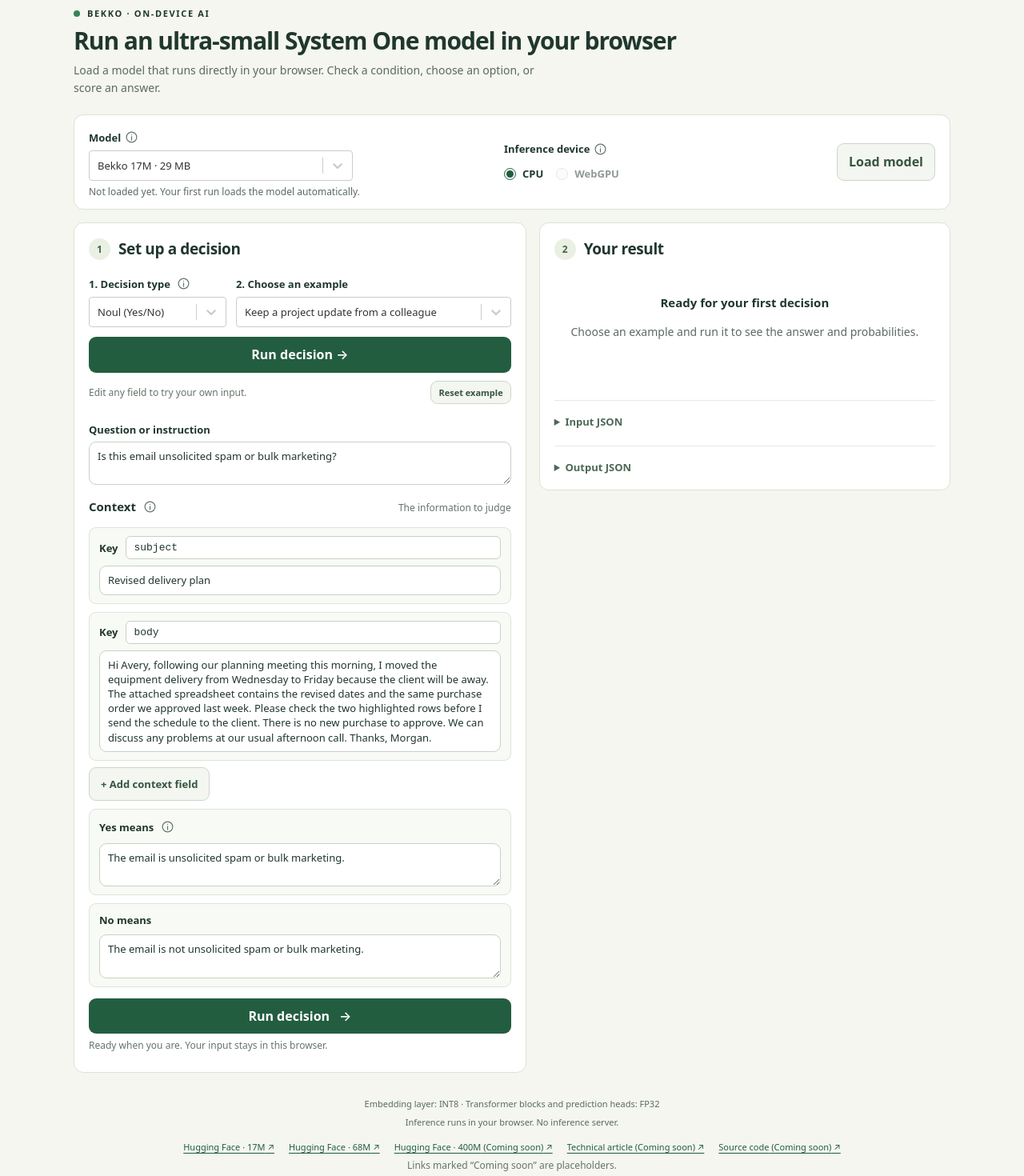
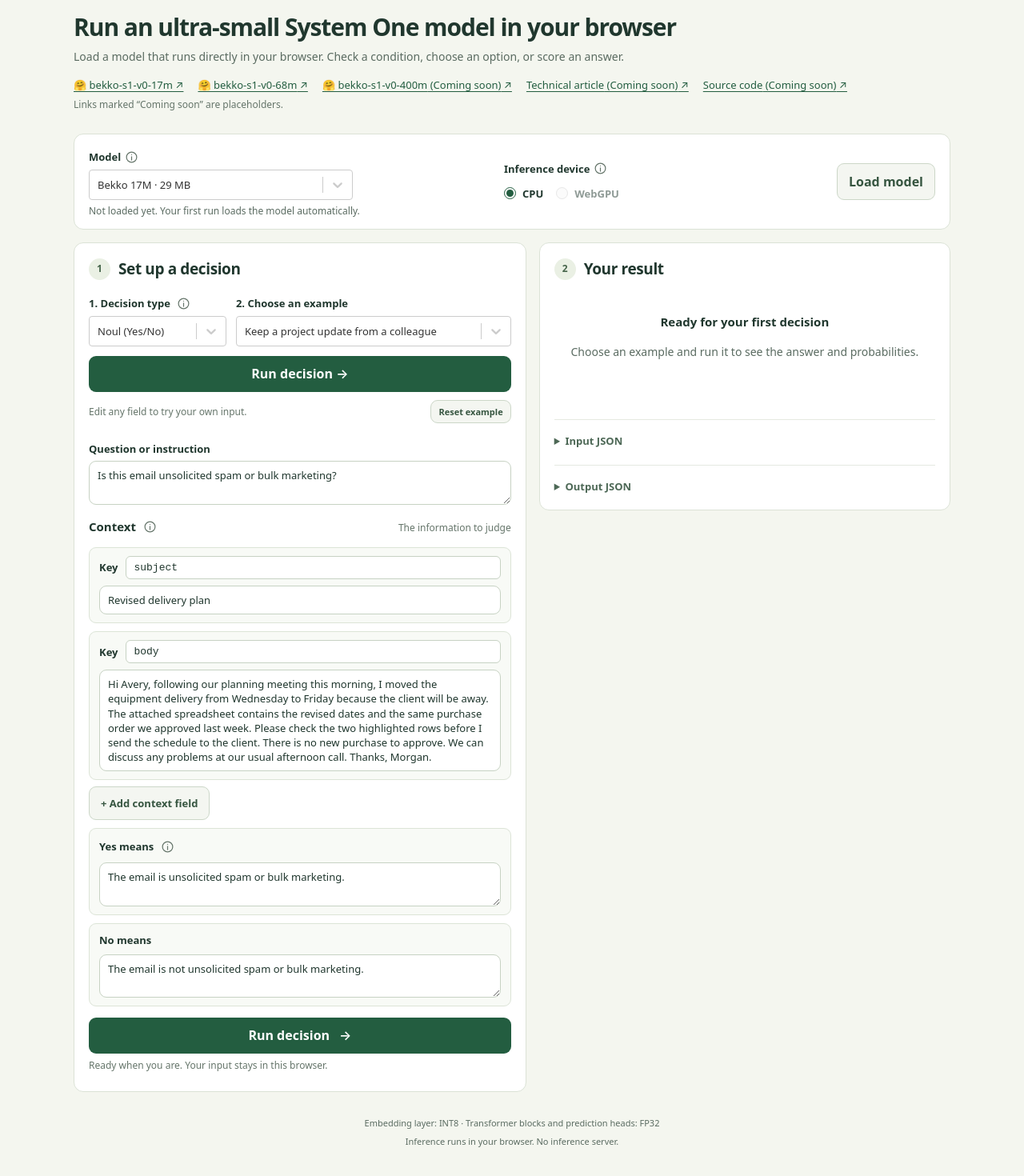
Before and after one commit to hotchpotch/bekko-system-one, a React (Vite) app in the folder browser/: page / in a window 1280 px wide. Shown: the part 20-1490 px from the top of the page at 80% size. Built offline with nearby package versions, Linux system fonts and the light colour scheme.

Commit message:
Move resource links below the demo subtitle

```diff
--- a/browser/src/links.js
+++ b/browser/src/links.js
@@ -3,9 +3,9 @@
 // Replace placeholder URLs as public releases and documentation become available.
 const models = `https://huggingface.co/${MODEL_REPOSITORY}/tree/${MODEL_REVISION}`;
 export const RESOURCE_LINKS = [
-  { label: 'Hugging Face · 17M', href: `${models}/17m` },
-  { label: 'Hugging Face · 68M', href: `${models}/68m` },
-  { label: 'Hugging Face · 400M', href: 'https://example.com/bekko/models/400m', placeholder: true },
+  { label: '🤗 bekko-s1-v0-17m', href: `${models}/17m` },
+  { label: '🤗 bekko-s1-v0-68m', href: `${models}/68m` },
+  { label: '🤗 bekko-s1-v0-400m', href: 'https://example.com/bekko/models/400m', placeholder: true },
   { label: 'Technical article', href: 'https://example.com/bekko/article', placeholder: true },
   { label: 'Source code', href: 'https://example.com/bekko/source', placeholder: true },
 ];
--- a/browser/src/main.jsx
+++ b/browser/src/main.jsx
@@ -300,14 +300,19 @@
     <main>
       <header>
         <div>
-          <div className="eyebrow">
-            <span className="dot" /> BEKKO · ON-DEVICE AI
-          </div>
           <h1>Run an ultra-small System One model in your browser</h1>
           <p className="intro">
             Load a model that runs directly in your browser. Check a condition,
             choose an option, or score an answer.
           </p>
+        <nav className="resource-links" aria-label="Models and project resources">
+          {RESOURCE_LINKS.map(({ label, href, placeholder }) => (
+            <a key={label} href={href} target="_blank" rel="noopener noreferrer">
+              {label}{placeholder ? " (Coming soon)" : ""} ↗
+            </a>
+          ))}
+        </nav>
+        <p className="hint">Links marked “Coming soon” are placeholders.</p>
         </div>
       </header>
       <section className="model-panel" aria-label="Model">
@@ -648,14 +653,7 @@
           Embedding layer: INT8 · Transformer blocks and prediction heads: FP32
         </p>
         <p>Inference runs in your browser. No inference server.</p>
-        <nav className="resource-links" aria-label="Models and project resources">
-          {RESOURCE_LINKS.map(({ label, href, placeholder }) => (
-            <a key={label} href={href} target="_blank" rel="noopener noreferrer">
-              {label}{placeholder ? " (Coming soon)" : ""} ↗
-            </a>
-          ))}
-        </nav>
-        <p className="hint">Links marked “Coming soon” are placeholders.</p>
+
       </footer>
     </main>
   );
--- a/browser/src/style.css
+++ b/browser/src/style.css
@@ -49,7 +49,7 @@
 }
 .intro {
   font-size: 17px;
-  max-width: 600px;
+  max-width: none;
 }
 .model-status {
   display: inline-block;
@@ -758,7 +758,8 @@
 .resource-links {
   display: flex;
   flex-wrap: wrap;
-  justify-content: center;
+  justify-content: flex-start;
+  font-size: 13px;
   gap: 8px 18px;
   margin-top: 14px;
 }
@@ -834,3 +835,7 @@
   letter-spacing: normal;
   text-align: left;
 }
+
+header > div {
+  width: 100%;
+}
```
